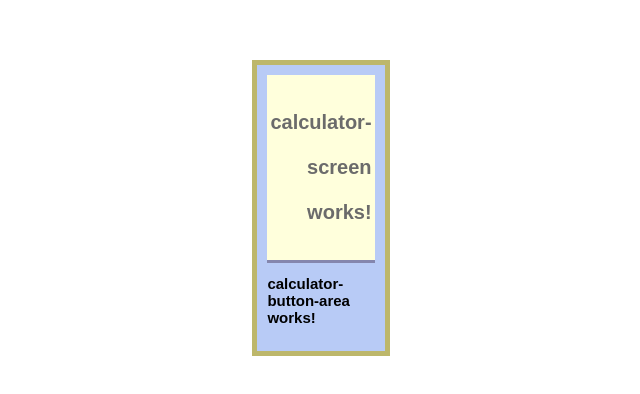
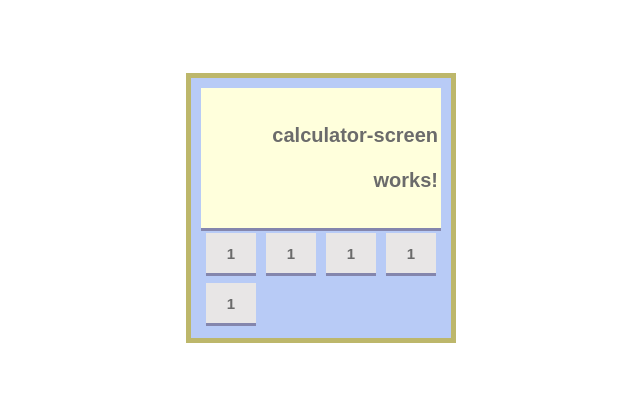
Before and after one commit to shahzadaqasimtechnosoft/calculator-app, an Angular app: page / in a window 1280 px wide. Shown: the part 200-594 px from the top of the page, without its empty margins (319-959 px from the left). Built offline with nearby package versions, Linux system fonts and the light colour scheme.

Commit message:
Added styles for calculator buttons

```diff
--- a/src/app/calculator/calculator-button-area/calculator-button-area.component.html
+++ b/src/app/calculator/calculator-button-area/calculator-button-area.component.html
@@ -1,2 +1,3 @@
-<div class="button-area"></div>
-<p>calculator-button-area works!</p>
+<div class="button-area">
+  <app-calculator-button  *ngFor="let i of [1, 2, 3, 4, 5]"></app-calculator-button>
+</div>
--- a/src/app/calculator/calculator-button-area/calculator-button/calculator-button.component.css
+++ b/src/app/calculator/calculator-button-area/calculator-button/calculator-button.component.css
@@ -0,0 +1,38 @@
+.calculator-button {
+  margin: 5px;
+  height: 40px;
+  width: 50px;
+  color: #6b6b6b;
+  text-decoration: none;
+  font: inherit;
+  display: flex;
+  justify-content: center;
+  align-items: center;
+  cursor: pointer;
+  user-select: none;
+  box-shadow: 0 3px rgba(110, 106, 143, 0.7);
+}
+
+.number {
+  background-color: #e8e6e6;
+}
+
+.number:hover {
+  background-color: #c9c9c9;
+}
+
+.operation {
+  background-color: #e9fa8a;
+}
+
+.operation:hover {
+  background-color: #d2ec65;
+}
+
+.cancel {
+  background-color: #f69a9a;
+}
+
+.cancel:hover {
+  background-color: #e78080;
+}
--- a/src/app/calculator/calculator-button-area/calculator-button/calculator-button.component.html
+++ b/src/app/calculator/calculator-button-area/calculator-button/calculator-button.component.html
@@ -1 +1 @@
-<p>calculator-button works!</p>
+<div class="calculator-button number">1</div>
```
